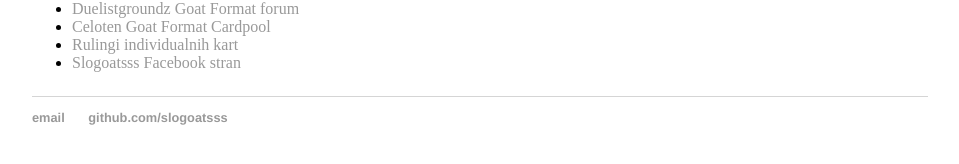
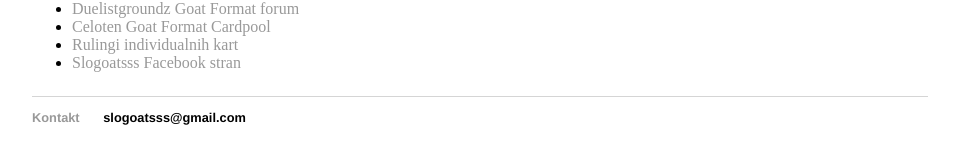
Before and after one commit to slogoatsss/slogoatsss.github.io, a Jekyll site: the page built from index.html, in a window 1280 px wide. Shown: the part 255-419 px from the top of the page, without its empty margins (160-1119 px from the left). Built offline with Jekyll 4.4.1, drawn with Linux system fonts in a browser that asks for light colours.

Commit message:
Update default.html

```diff
--- a/_layouts/default.html
+++ b/_layouts/default.html
@@ -22,8 +22,8 @@
 			</div><!-- /.container -->
 			<footer>
 	    		<ul>
-	        		<li><a href="mailto:slogoatsss@gmail.com">email</a></li>
-	        		<li><a href="https://github.com/slogoatsss">github.com/slogoatsss</a></li>
+	        		<li><a href="mailto:slogoatsss@gmail.com">Kontakt</a></li>
+	        		<li>slogoatsss@gmail.com</li>
 				</ul>
 			</footer>
 		</body>
```
